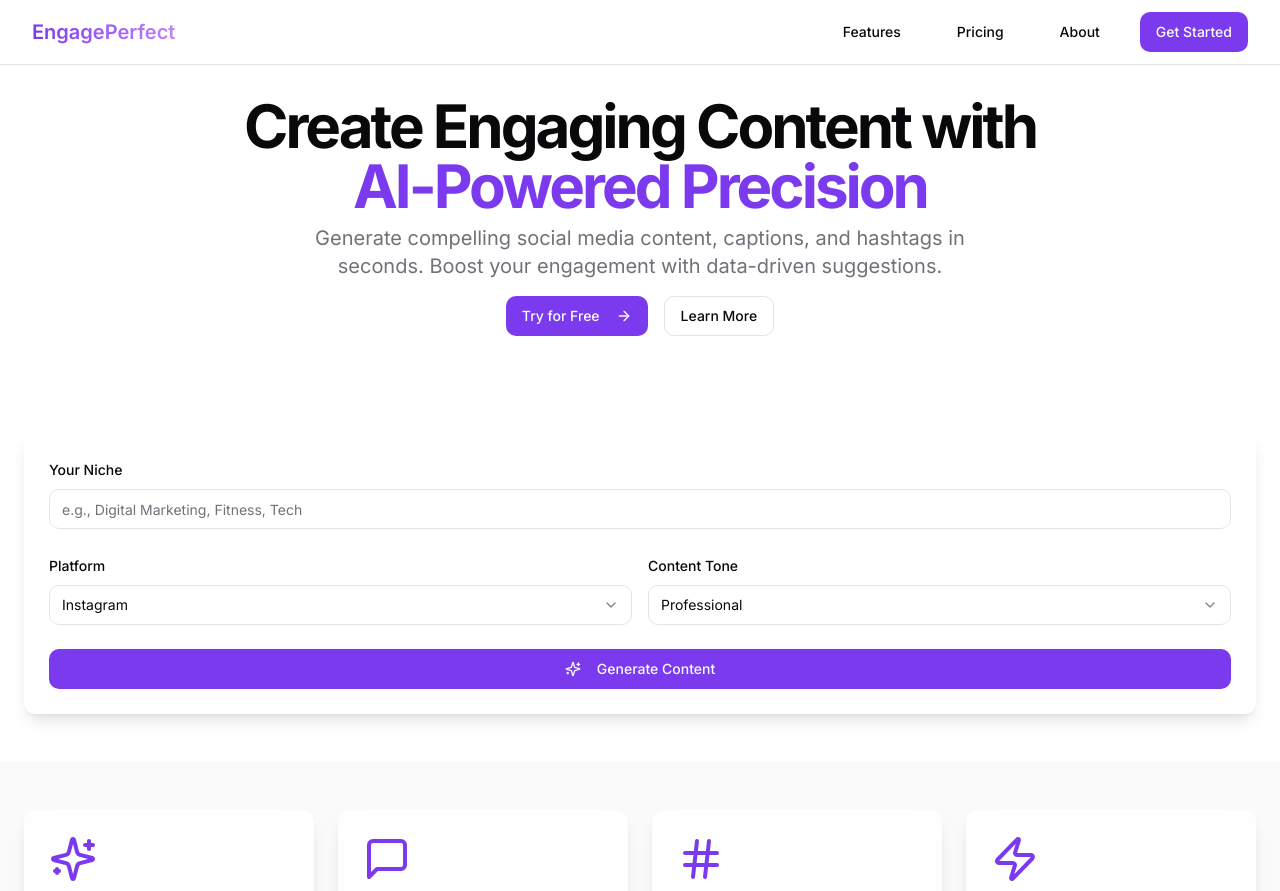
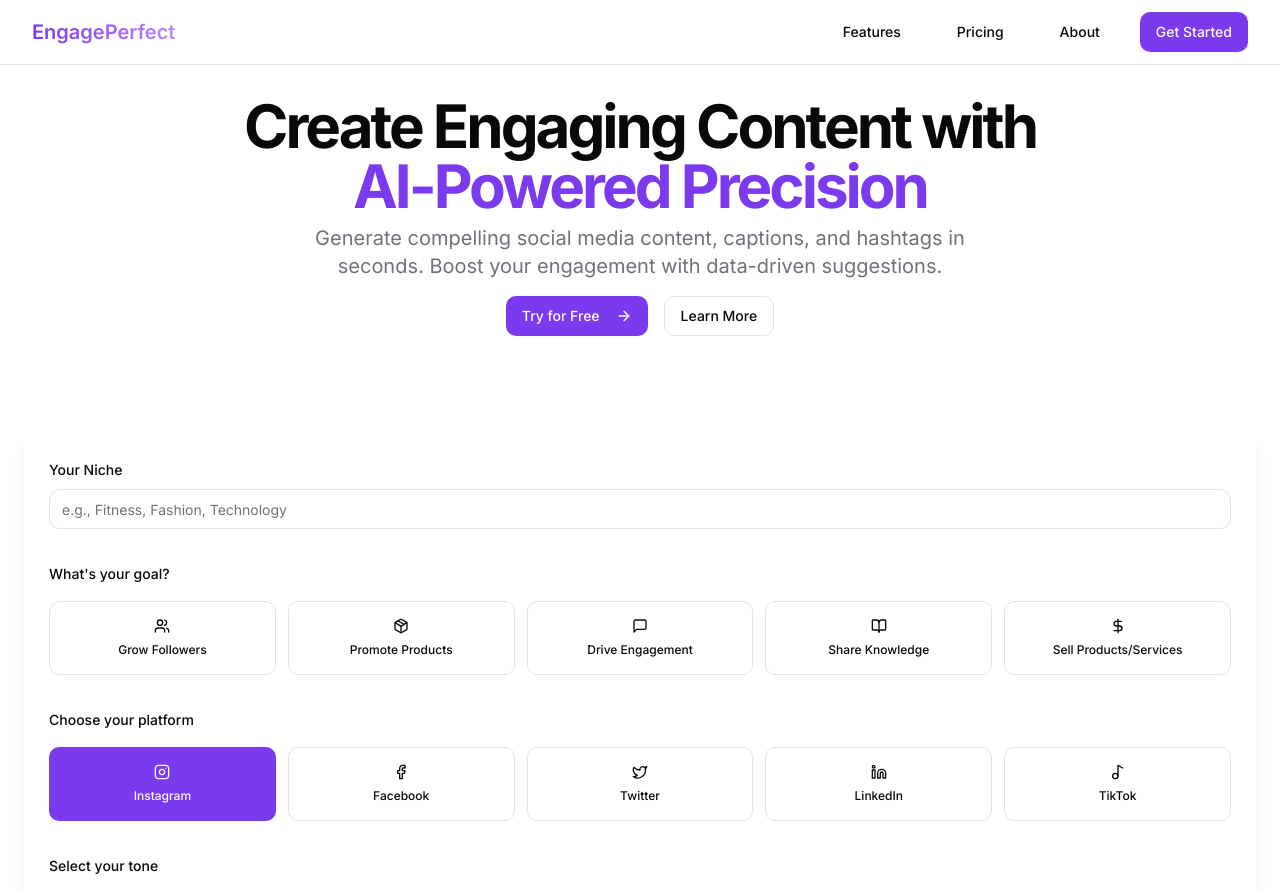
Before and after one commit to pkadima2/captify-bot, a React (Vite) app: page / in a window 1280 px wide. Shown: the top 891 px of the page. Built offline with nearby package versions, Linux system fonts and the light colour scheme.

Commit message:
Redesign Generator component
Updated the layout and styling of the Generator component to match the design specified in the provided image. Adjustments were made to improve the overall user interface and experience.
[skip gpt_engineer]

```diff
--- a/src/components/Generator.tsx
+++ b/src/components/Generator.tsx
@@ -4,12 +4,12 @@ import { Card } from "@/components/ui/card";
 import { Input } from "@/components/ui/input";
 import { Label } from "@/components/ui/label";
 import { Textarea } from "@/components/ui/textarea";
-import { Select, SelectContent, SelectItem, SelectTrigger, SelectValue } from "@/components/ui/select";
 import { useToast } from "@/hooks/use-toast";
-import { Sparkles } from "lucide-react";
+import { Users, Package, MessageSquare, BookOpen, DollarSign, Instagram, Facebook, Twitter, Linkedin, Music2, Briefcase, Coffee, Smile, Lightbulb, Megaphone } from "lucide-react";
 
 export const Generator = () => {
   const [niche, setNiche] = useState("");
+  const [goal, setGoal] = useState("");
   const [platform, setPlatform] = useState("instagram");
   const [tone, setTone] = useState("professional");
   const [loading, setLoading] = useState(false);
@@ -20,11 +20,35 @@ export const Generator = () => {
   });
   const { toast } = useToast();
 
+  const goals = [
+    { id: "grow", label: "Grow Followers", icon: Users },
+    { id: "promote", label: "Promote Products", icon: Package },
+    { id: "engage", label: "Drive Engagement", icon: MessageSquare },
+    { id: "share", label: "Share Knowledge", icon: BookOpen },
+    { id: "sell", label: "Sell Products/Services", icon: DollarSign },
+  ];
+
+  const platforms = [
+    { id: "instagram", label: "Instagram", icon: Instagram },
+    { id: "facebook", label: "Facebook", icon: Facebook },
+    { id: "twitter", label: "Twitter", icon: Twitter },
+    { id: "linkedin", label: "LinkedIn", icon: Linkedin },
+    { id: "tiktok", label: "TikTok", icon: Music2 },
+  ];
+
+  const tones = [
+    { id: "professional", label: "Professional", icon: Briefcase },
+    { id: "casual", label: "Casual", icon: Coffee },
+    { id: "humorous", label: "Humorous", icon: Smile },
+    { id: "inspirational", label: "Inspirational", icon: Lightbulb },
+    { id: "persuasive", label: "Persuasive", icon: Megaphone },
+  ];
+
   const handleGenerate = async () => {
-    if (!niche) {
+    if (!niche || !goal || !platform || !tone) {
       toast({
-        title: "Please enter your niche",
-        description: "We need to know your niche to generate relevant content.",
+        title: "Missing information",
+        description: "Please fill in all fields before generating content.",
         variant: "destructive",
       });
       return;
@@ -50,46 +74,75 @@ export const Generator = () => {
     <section className="py-12">
       <div className="container px-4 md:px-6">
         <Card className="p-6 glass-card animate-in">
-          <div className="space-y-6">
+          <div className="space-y-8">
             <div className="space-y-2">
               <Label htmlFor="niche">Your Niche</Label>
               <Input
                 id="niche"
-                placeholder="e.g., Digital Marketing, Fitness, Tech"
+                placeholder="e.g., Fitness, Fashion, Technology"
                 value={niche}
                 onChange={(e) => setNiche(e.target.value)}
+                className="text-base md:text-sm"
               />
             </div>
 
-            <div className="grid grid-cols-1 md:grid-cols-2 gap-4">
-              <div className="space-y-2">
-                <Label htmlFor="platform">Platform</Label>
-                <Select value={platform} onValueChange={setPlatform}>
-                  <SelectTrigger>
-                    <SelectValue placeholder="Select platform" />
-                  </SelectTrigger>
-                  <SelectContent>
-                    <SelectItem value="instagram">Instagram</SelectItem>
-                    <SelectItem value="twitter">Twitter</SelectItem>
-                    <SelectItem value="linkedin">LinkedIn</SelectItem>
-                    <SelectItem value="facebook">Facebook</SelectItem>
-                  </SelectContent>
-                </Select>
+            <div className="space-y-4">
+              <Label>What's your goal?</Label>
+              <div className="grid grid-cols-2 md:grid-cols-3 lg:grid-cols-5 gap-3">
+                {goals.map((item) => {
+                  const Icon = item.icon;
+                  return (
+                    <Button
+                      key={item.id}
+                      variant={goal === item.id ? "default" : "outline"}
+                      className="h-auto flex-col gap-2 p-4"
+                      onClick={() => setGoal(item.id)}
+                    >
+                      <Icon className="h-5 w-5" />
+                      <span className="text-xs text-center">{item.label}</span>
+                    </Button>
+                  );
+                })}
               </div>
+            </div>
 
-              <div className="space-y-2">
-                <Label htmlFor="tone">Content Tone</Label>
-                <Select value={tone} onValueChange={setTone}>
-                  <SelectTrigger>
-                    <SelectValue placeholder="Select tone" />
-                  </SelectTrigger>
-                  <SelectContent>
-                    <SelectItem value="professional">Professional</SelectItem>
-                    <SelectItem value="casual">Casual</SelectItem>
-                    <SelectItem value="humorous">Humorous</SelectItem>
-                    <SelectItem value="educational">Educational</SelectItem>
-                  </SelectContent>
-                </Select>
+            <div className="space-y-4">
+              <Label>Choose your platform</Label>
+              <div className="grid grid-cols-2 md:grid-cols-3 lg:grid-cols-5 gap-3">
+                {platforms.map((item) => {
+                  const Icon = item.icon;
+                  return (
+                    <Button
+                      key={item.id}
+                      variant={platform === item.id ? "default" : "outline"}
+                      className="h-auto flex-col gap-2 p-4"
+                      onClick={() => setPlatform(item.id)}
+                    >
+                      <Icon className="h-5 w-5" />
+                      <span className="text-xs">{item.label}</span>
+                    </Button>
+                  );
+                })}
+              </div>
+            </div>
+
+            <div className="space-y-4">
+              <Label>Select your tone</Label>
+              <div className="grid grid-cols-2 md:grid-cols-3 lg:grid-cols-5 gap-3">
+                {tones.map((item) => {
+                  const Icon = item.icon;
+                  return (
+                    <Button
+                      key={item.id}
+                      variant={tone === item.id ? "default" : "outline"}
+                      className="h-auto flex-col gap-2 p-4"
+                      onClick={() => setTone(item.id)}
+                    >
+                      <Icon className="h-5 w-5" />
+                      <span className="text-xs">{item.label}</span>
+                    </Button>
+                  );
+                })}
               </div>
             </div>
 
@@ -99,11 +152,11 @@ export const Generator = () => {
               disabled={loading}
             >
               {loading ? (
-                <Sparkles className="mr-2 h-4 w-4 animate-spin" />
+                <span className="animate-spin mr-2">⚡</span>
               ) : (
-                <Sparkles className="mr-2 h-4 w-4" />
+                <span className="mr-2">⚡</span>
               )}
-              Generate Content
+              Generate Content Ideas
             </Button>
 
             {(generatedContent.idea || generatedContent.caption || generatedContent.hashtags) && (
```
